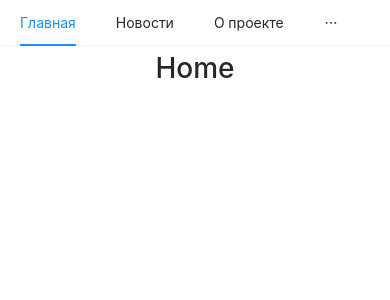
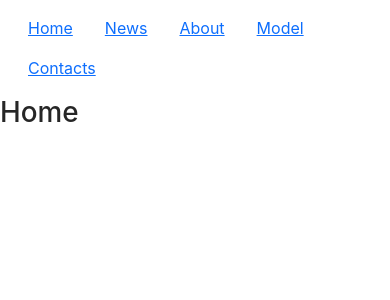
Before and after one commit to arsenykotkov/hats, a React (Create React App) app: page / in a window 390 px wide. Shown: the top 300 px of the page. Built offline with nearby package versions, Linux system fonts and the light colour scheme; no server answers.

Commit message:
Fix top menu to work in mobile mode.

```diff
--- a/package.json
+++ b/package.json
@@ -10,12 +10,14 @@
     "@testing-library/react": "^13.3.0",
     "@testing-library/user-event": "^13.5.0",
     "antd": "^4.21.6",
+    "bootstrap": "^5.1.3",
     "gh-pages": "^4.0.0",
     "react": "^18.2.0",
     "react-color": "^2.19.3",
     "react-dom": "^18.2.0",
     "react-router-dom": "^6.3.0",
     "react-scripts": "5.0.1",
+    "reactstrap": "^9.1.2",
     "web-vitals": "^2.1.4"
   },
   "scripts": {
--- a/src/App.js
+++ b/src/App.js
@@ -1,24 +1,69 @@
+import { useState } from 'react';
 import './App.css';
-import { Route, Routes } from 'react-router-dom';
-import { Menu } from 'antd';
+import { Link, Outlet, Route, Routes } from 'react-router-dom';
 import Home from './Home';
 import News from './News';
 import About from './About';
 import Model from './Model';
 import Contacts from './Contacts';
-import menuItems from './menuItems';
+
+import {
+  Collapse,
+  Navbar,
+  NavbarToggler,
+  NavbarBrand,
+  Nav,
+  NavItem,
+  NavLink,
+  UncontrolledDropdown,
+  DropdownToggle,
+  DropdownMenu,
+  DropdownItem,
+  NavbarText
+} from 'reactstrap';
 
 function App() {
   return (
-    <div className="App">
-      <Menu items={menuItems} mode="horizontal" />
-      <Routes>
-        <Route path='/' element={<Home />} />
-        <Route path='/news' element={<News />} />
-        <Route path='/about' element={<About />} />
-        <Route path='/model' element={<Model />} />
-        <Route path='/contacts' element={<Contacts />} />
-      </Routes>
+    <Routes>
+      <Route path='/' element={<Layout />}>
+        <Route index element={<Home />} />
+        <Route path='news' element={<News />} />
+        <Route path='about' element={<About />} />
+        <Route path='model' element={<Model />} />
+        <Route path='contacts' element={<Contacts />} />
+      </Route>
+    </Routes>
+  );
+}
+
+function Layout(args) {
+  return (
+      <div style={{
+        height: '46px',
+        width: '100%',
+      }}>
+
+      <Navbar>
+        <Nav>
+          <NavLink>
+              <Link to="/">Home</Link>
+          </NavLink>
+          <NavLink>
+            <Link to="/news">News</Link>
+          </NavLink>
+          <NavLink>
+            <Link to="/about">About</Link>
+          </NavLink>
+          <NavLink>
+            <Link to="/model">Model</Link>
+          </NavLink>
+          <NavLink>
+            <Link to="/contacts">Contacts</Link>
+          </NavLink>
+        </Nav>
+      </Navbar>
+
+      <Outlet />
     </div>
   );
 }
--- a/src/Model.js
+++ b/src/Model.js
@@ -10,6 +10,8 @@ const { Panel } = Collapse;
 const { Sider, Content } = Layout;
 
 export default function Model() {
+    const [autoRotationEnabled, setAutoRotationEnabled] = useState(true);
+
     const [crownColor, setCrownColor] = useState('#FFFFFF');
     const [capeColor, setCapeColor] = useState('#FFFFFF');
     const [visorColor, setVisorColor] = useState('#FFFFFF');
@@ -22,7 +24,6 @@ const [topPointVisibility, setTopPointVisibility] = useState(true);
 
     return (
         <>
-        {/* <h1>Model</h1> */}
             <Layout hasSider>
                 <Content>
                     <Canvas
@@ -32,10 +33,13 @@ return (
                             height: 'calc(100vh - 46px)',
                             width: 'calc(100% - 320px)',
                             right: '0',
-                        top: '46'
+                            bottom: '0',
                         }}
                     >
-                    <OrbitControls />
+                        <OrbitControls
+                            autoRotate={autoRotationEnabled}
+                            autoRotateSpeed={2}
+                        />
                         <ambientLight />
                         <spotLight
                             intensity={0.9}
@@ -60,6 +64,18 @@ return (
                             }}
                         />
                     </Canvas>
+                    <Button
+                        onClick={() => setAutoRotationEnabled(autoRotationEnabled ? false : true)}
+                        type={autoRotationEnabled ? 'default' : 'primary'}
+                        style={{
+                        position: 'fixed',
+                        bottom: '40px',
+                        left: 'calc(50% + 160px)',
+                        transform: 'translateX(-50%)'
+                        }}
+                    >
+                        {autoRotationEnabled ? 'Остановить' : 'Вращать'}
+                    </Button>
                 </Content>
                 <Sider
                     width={320}
--- a/src/index.js
+++ b/src/index.js
@@ -2,6 +2,7 @@ import React from 'react';
 import ReactDOM from 'react-dom/client';
 import { BrowserRouter } from 'react-router-dom';
 import 'antd/dist/antd.min.css';
+import 'bootstrap/dist/css/bootstrap.min.css';
 import './index.css';
 import App from './App';
 import reportWebVitals from './reportWebVitals';
```
Also changed, not shown: 1 other file (tests, documents, lock files or other folders). Lines whose indentation alone changed are shown as unchanged.
